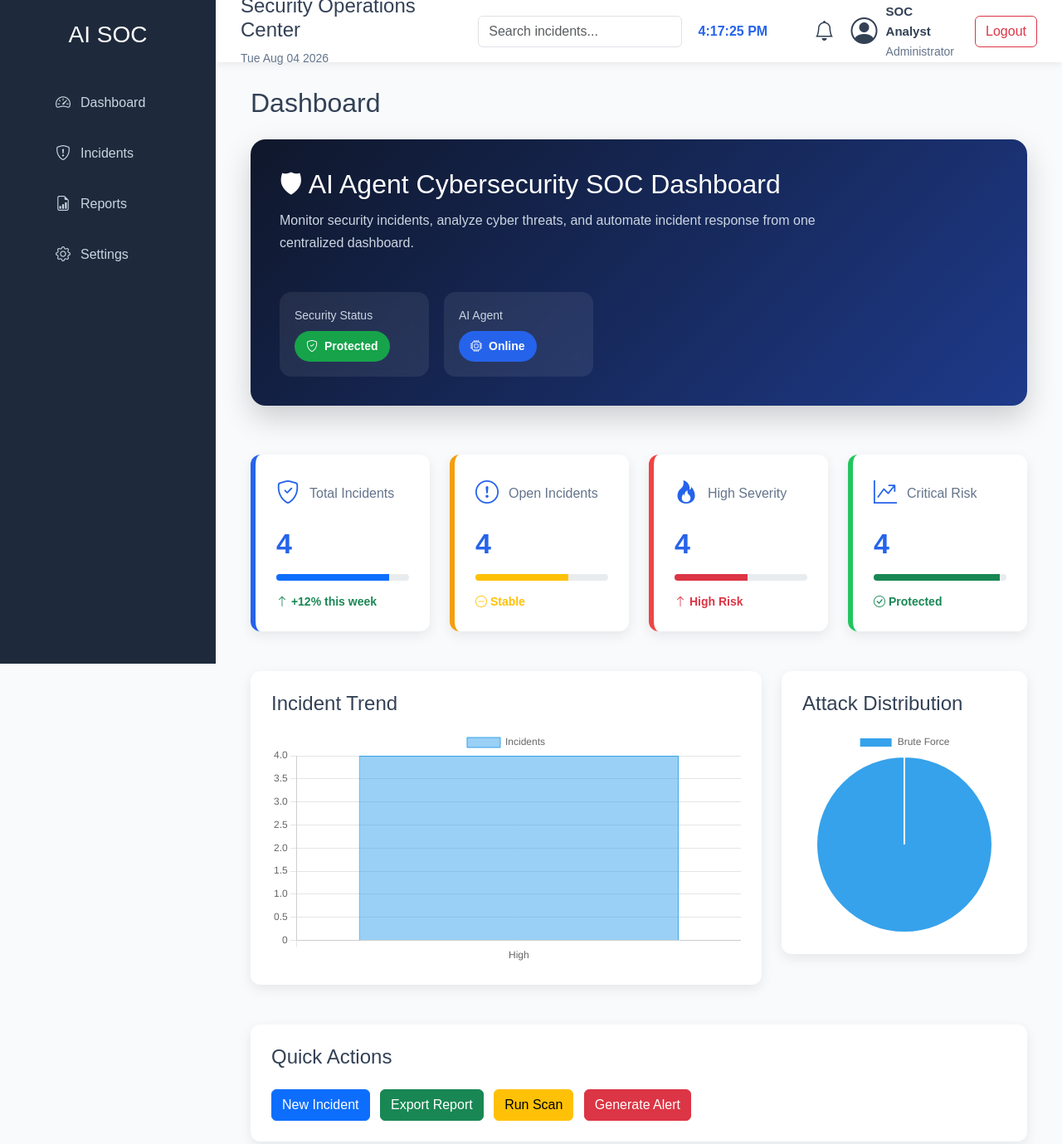
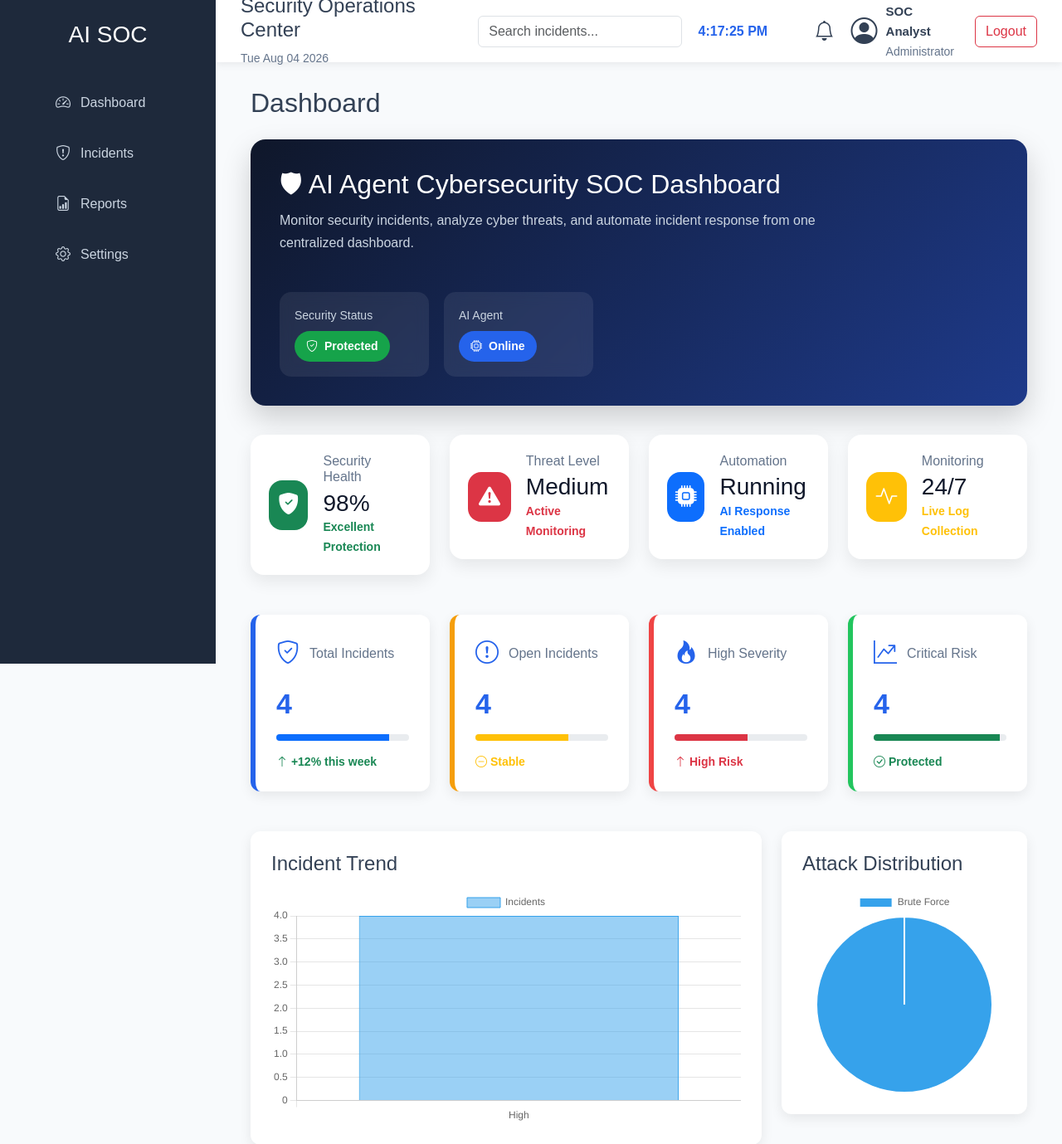
Before and after one commit to SakshiBurseHUB/AI-Agent-Cybersecurity-Incident-Response, a Flask app: page / in a window 1280 px wide. Shown: the top 1379 px of the page at 83% size. Run offline with Flask 3, Linux system fonts and the light colour scheme; data comes from the database, SQL or seed files in the repository.

Commit message:
Add security overview widgets to SOC dashboard

```diff
--- a/src/dashboard/static/css/style.css
+++ b/src/dashboard/static/css/style.css
@@ -492,3 +492,79 @@ main{
     color:#ffffff;
 
 }
+
+/* ==========================================
+   Security Overview Widgets
+========================================== */
+
+.overview-card{
+
+    background:#ffffff;
+
+    border-radius:16px;
+
+    padding:22px;
+
+    display:flex;
+
+    align-items:center;
+
+    gap:18px;
+
+    box-shadow:0 8px 20px rgba(0,0,0,.08);
+
+    transition:.3s;
+
+}
+
+.overview-card:hover{
+
+    transform:translateY(-6px);
+
+    box-shadow:0 16px 30px rgba(0,0,0,.15);
+
+}
+
+.overview-icon{
+
+    width:60px;
+
+    height:60px;
+
+    border-radius:16px;
+
+    display:flex;
+
+    justify-content:center;
+
+    align-items:center;
+
+    color:#ffffff;
+
+    font-size:26px;
+
+}
+
+.overview-card h6{
+
+    color:#64748B;
+
+    margin-bottom:5px;
+
+}
+
+.overview-card h3{
+
+    margin:0;
+
+    font-size:28px;
+
+    color:#0F172A;
+
+}
+
+.overview-card small{
+
+    font-weight:600;
+
+}
--- a/src/dashboard/templates/dashboard.html
+++ b/src/dashboard/templates/dashboard.html
@@ -67,6 +67,118 @@ Dashboard
                     Online
 
                 </span>
+
+            </div>
+
+        </div>
+
+    </div>
+
+</div>
+
+<!-- ==========================================
+     Security Overview Widgets
+========================================== -->
+
+<div class="row g-4 mb-4">
+
+    <!-- Security Health -->
+
+    <div class="col-lg-3 col-md-6">
+
+        <div class="overview-card">
+
+            <div class="overview-icon bg-success">
+                <i class="bi bi-shield-fill-check"></i>
+            </div>
+
+            <div>
+
+                <h6>Security Health</h6>
+
+                <h3>98%</h3>
+
+                <small class="text-success">
+                    Excellent Protection
+                </small>
+
+            </div>
+
+        </div>
+
+    </div>
+
+    <!-- Threat Level -->
+
+    <div class="col-lg-3 col-md-6">
+
+        <div class="overview-card">
+
+            <div class="overview-icon bg-danger">
+                <i class="bi bi-exclamation-triangle-fill"></i>
+            </div>
+
+            <div>
+
+                <h6>Threat Level</h6>
+
+                <h3>Medium</h3>
+
+                <small class="text-danger">
+                    Active Monitoring
+                </small>
+
+            </div>
+
+        </div>
+
+    </div>
+
+    <!-- Automation -->
+
+    <div class="col-lg-3 col-md-6">
+
+        <div class="overview-card">
+
+            <div class="overview-icon bg-primary">
+                <i class="bi bi-cpu-fill"></i>
+            </div>
+
+            <div>
+
+                <h6>Automation</h6>
+
+                <h3>Running</h3>
+
+                <small class="text-primary">
+                    AI Response Enabled
+                </small>
+
+            </div>
+
+        </div>
+
+    </div>
+
+    <!-- Monitoring -->
+
+    <div class="col-lg-3 col-md-6">
+
+        <div class="overview-card">
+
+            <div class="overview-icon bg-warning">
+                <i class="bi bi-activity"></i>
+            </div>
+
+            <div>
+
+                <h6>Monitoring</h6>
+
+                <h3>24/7</h3>
+
+                <small class="text-warning">
+                    Live Log Collection
+                </small>
 
             </div>
 
```
